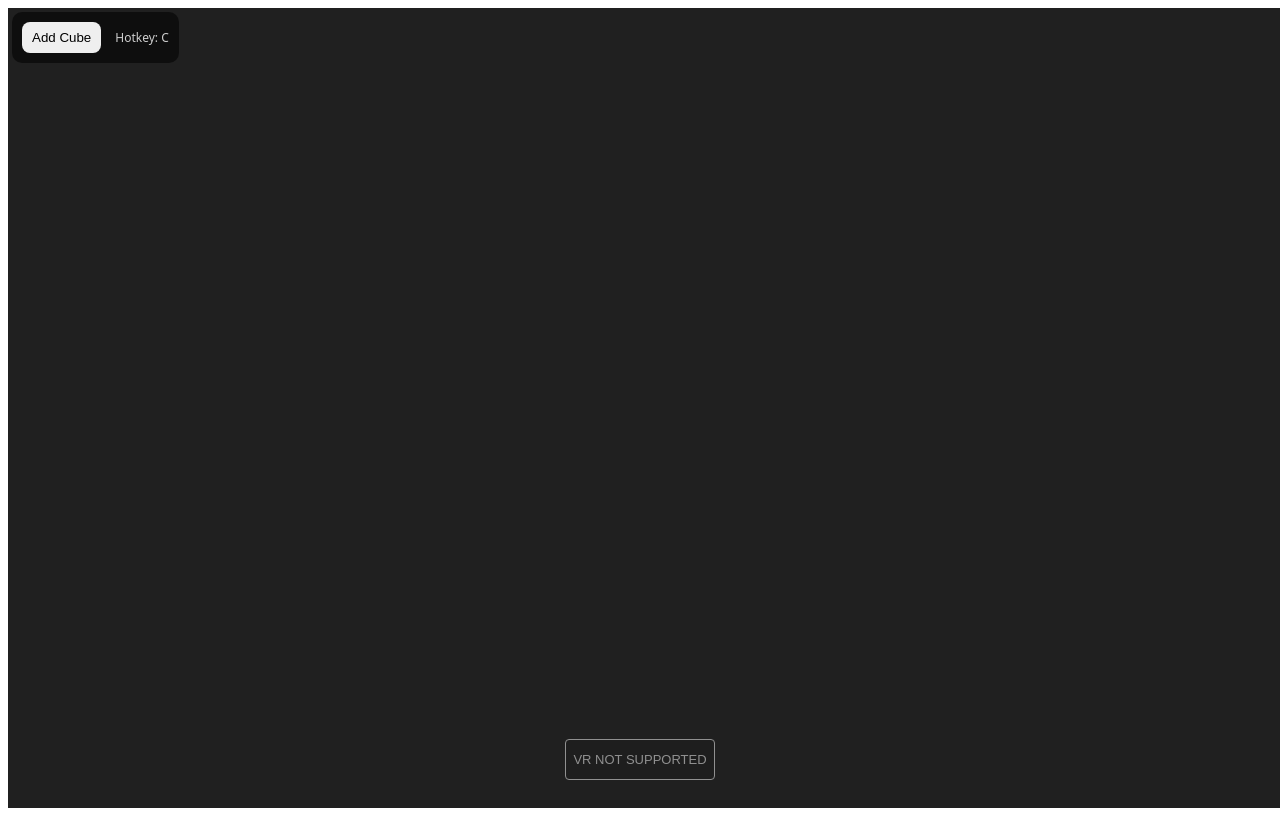
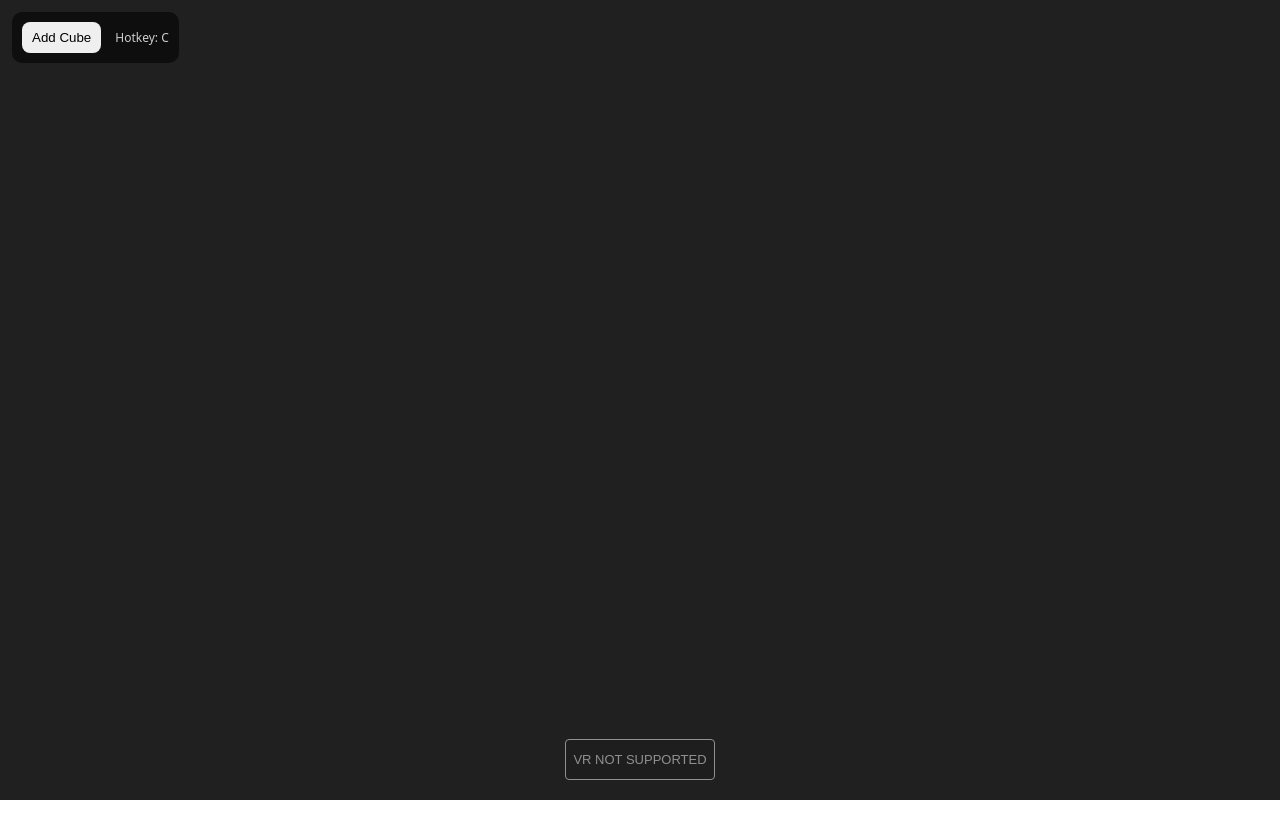
Before and after one commit to CristianDLM2004/VR-CIRCUIT, a website built with Vite: page index.html in a window 1280 px wide. Built offline with nearby package versions, Linux system fonts and the light colour scheme.

Commit message:
Monta canvas en #app y ajusta estilos fullscreen para estabilidad de UI/WebXR

```diff
--- a/index.html
+++ b/index.html
@@ -7,6 +7,24 @@
     <title>vr-circuit</title>
 
     <style>
+      html, body {
+        margin: 0;
+        padding: 0;
+        width: 100%;
+        height: 100%;
+        overflow: hidden;
+      }
+      #app {
+        width: 100%;
+        height: 100%;
+      }
+      canvas {
+        display: block;
+        width: 100%;
+        height: 100%;
+      }
+
+      /* Overlay UI (PC) */
       #ui-overlay {
         position: fixed;
         top: 12px;
@@ -38,7 +56,6 @@
   <body>
     <div id="app"></div>
 
-    <!-- Overlay UI (PC) -->
     <div id="ui-overlay">
       <button id="btn-add-cube">Add Cube</button>
       <span class="hint">Hotkey: C</span>
--- a/src/core/SceneManager.js
+++ b/src/core/SceneManager.js
@@ -1,7 +1,6 @@
 import * as THREE from "three"
 
 export class SceneManager {
-
   constructor() {
     this.scene = new THREE.Scene()
     this.scene.background = new THREE.Color(0x202020)
@@ -12,14 +11,19 @@ export class SceneManager {
       0.1,
       100
     )
-
     this.camera.position.set(0, 1.6, 3)
 
     this.renderer = new THREE.WebGLRenderer({ antialias: true })
+    this.renderer.setPixelRatio(window.devicePixelRatio)
     this.renderer.setSize(window.innerWidth, window.innerHeight)
     this.renderer.xr.enabled = true
 
-        document.body.appendChild(this.renderer.domElement)
+    // ✅ Montar el canvas dentro de #app (no directo en body)
+    const app = document.getElementById("app")
+    if (!app) {
+      throw new Error("No existe <div id='app'></div> en index.html")
+    }
+    app.appendChild(this.renderer.domElement)
 
     window.addEventListener("resize", this.onResize.bind(this))
   }
@@ -33,5 +37,4 @@ export class SceneManager {
   render() {
     this.renderer.render(this.scene, this.camera)
   }
-
 }
```
Lines whose indentation alone changed are shown as unchanged.
